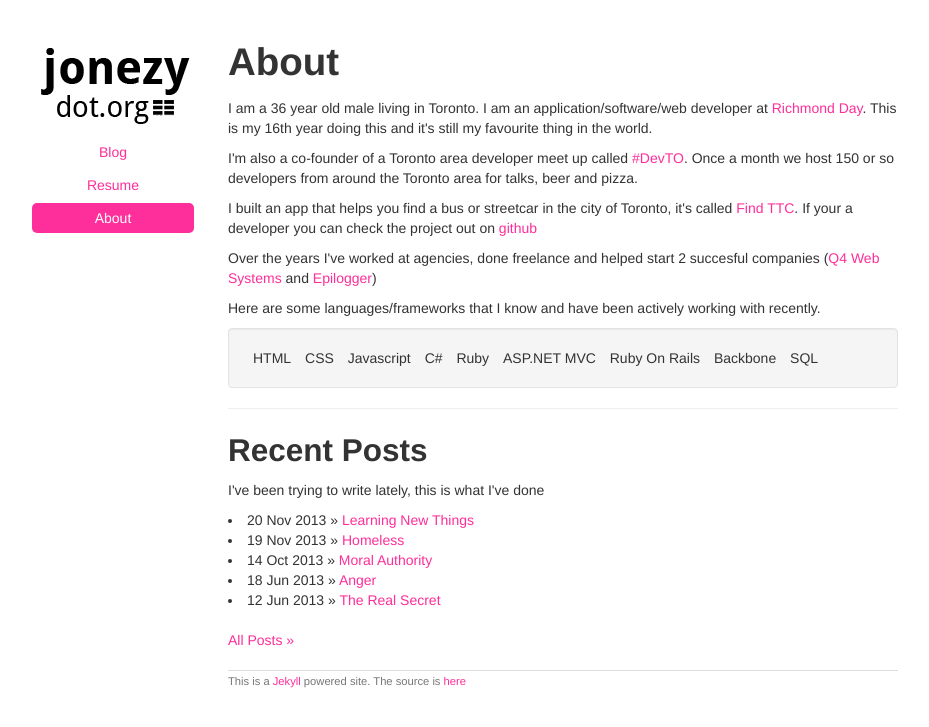
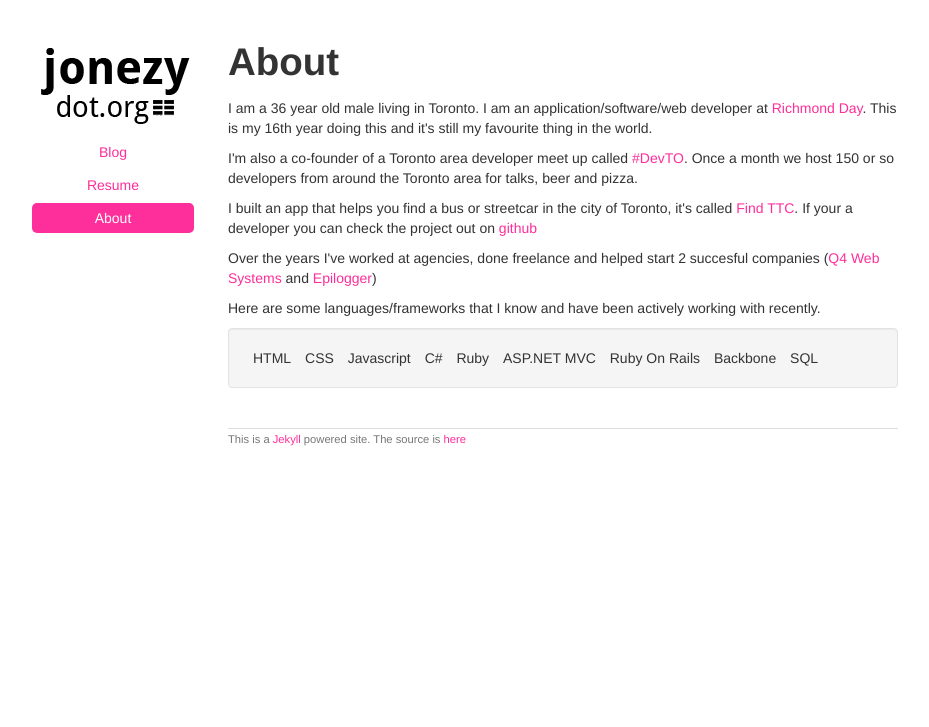
Before and after one commit to jonezy/jonezy.org, a Jekyll site: the page built from src/about/index.html, in a window 1280 px wide. Shown: the top 727 px of the page, without its empty margins (77-1006 px from the left). Built offline with Jekyll 4.4.1, drawn with Linux system fonts in a browser that asks for light colours.

Commit message:
removed extra blog stuff from about page.
Signed-off-by: Chris Jones <chris@jonezy.org>

```diff
--- a/src/about/index.html
+++ b/src/about/index.html
@@ -23,12 +23,3 @@ index: true
     <li>SQL</li>
   </ul>
 </div>
-<hr />
-<h2>Recent Posts</h2>
-<p>I've been trying to write lately, this is what I've done</p>
-{% for post in site.posts limit:5 %}
-<li><span>{{ post.date | date_to_string }}</span> &raquo; <a href="{{ post.url }}">{{ post.title }}</a></li>
-{% endfor %}
-
-<br />
-<a href="{{ site.url }}/blog">All  Posts &raquo; </a>
--- a/src/css/site.css
+++ b/src/css/site.css
@@ -24,7 +24,7 @@ footer {margin-top:20px;border-top:solid 1px #ddd;font-size:80%;color:#777;}
 @media only screen and (min-width: 320px) and (max-width: 768px) {
     #content {margin-left:0;}
     nav {position:relative;}
-    nav ul {text-align:center;width:20%;}
+    nav ul {text-align:center;width:32%;}
     nav ul li {display:inline;float:left !important; text-align:center;}
     aside .well {margin-top:30px;}
 }
```
